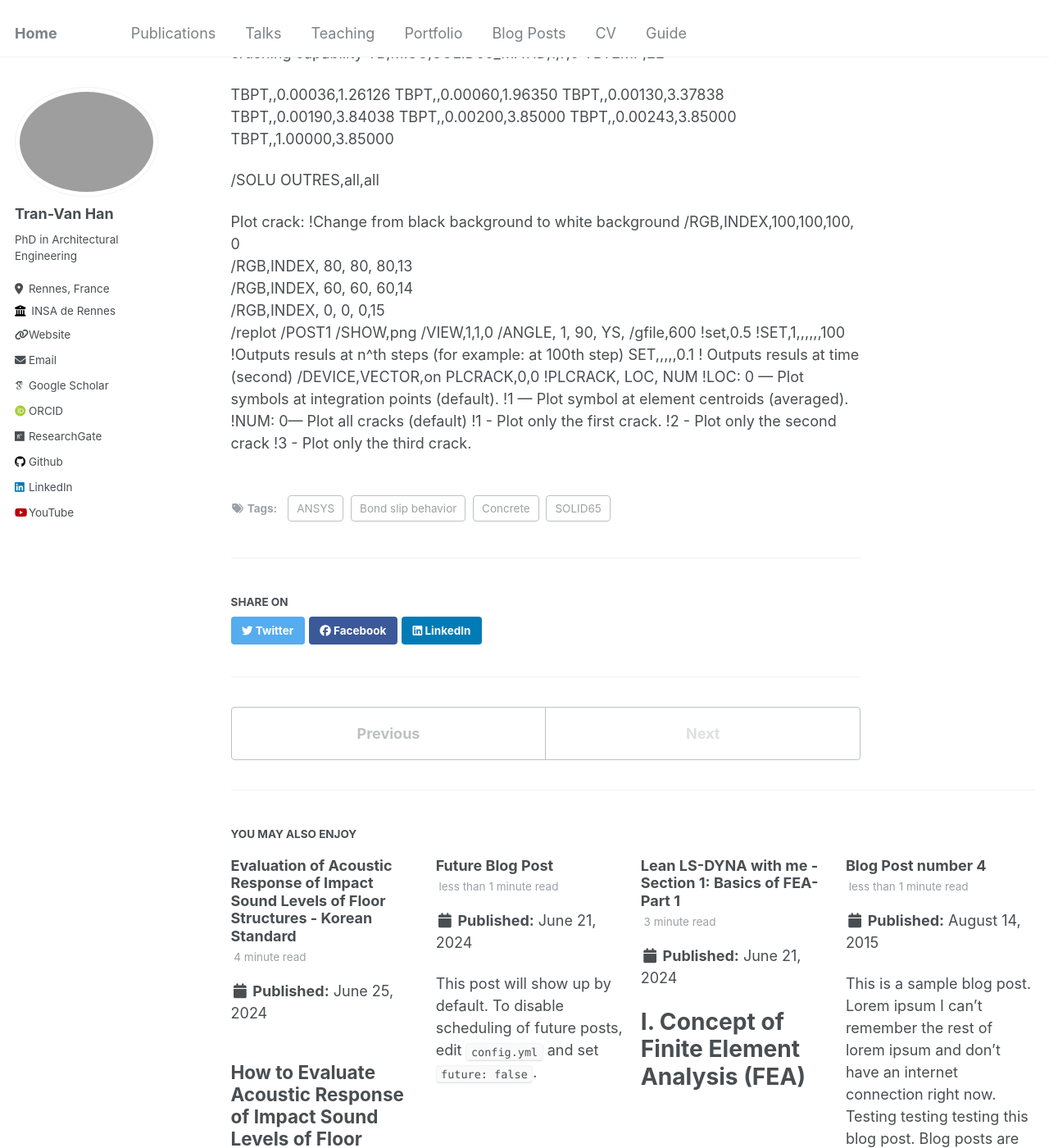
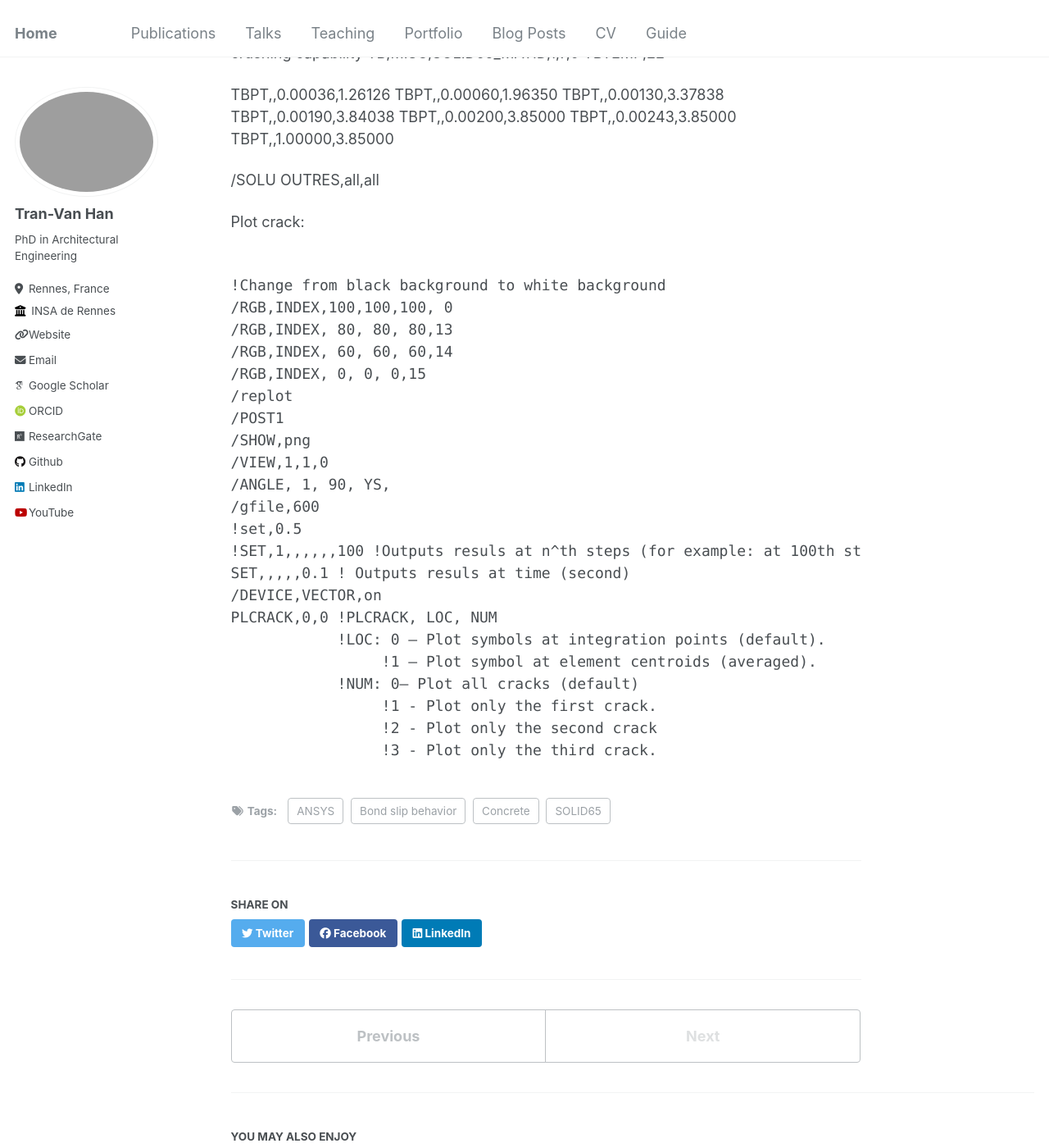
Before and after one commit to tranhan1405/tranhan1405.github.io, a Jekyll site: the page built from _posts/2025-02-09-ansys-bond-sli.md, in a window 1280 px wide and 1400 px high, scrolled down 1210 px. Shown: the whole window at 82% size. Built offline with Jekyll 4.4.1, drawn with Linux system fonts in a browser that asks for light colours; some web fonts are replaced.

Commit message:
Update 2025-02-09-ansys-bond-sli.md

```diff
--- a/_posts/2025-02-09-ansys-bond-sli.md
+++ b/_posts/2025-02-09-ansys-bond-sli.md
@@ -51,6 +51,7 @@ OUTRES,all,all
 
 
 Plot crack:
+<pre><code class="language-apdl">
 !Change from black background to white background
 /RGB,INDEX,100,100,100, 0
 /RGB,INDEX, 80, 80, 80,13
@@ -73,3 +74,4 @@ PLCRACK,0,0 !PLCRACK, LOC, NUM
                  !1 - Plot only the first crack.
                  !2 - Plot only the second crack
                  !3 - Plot only the third crack.
+</code></pre>
```
